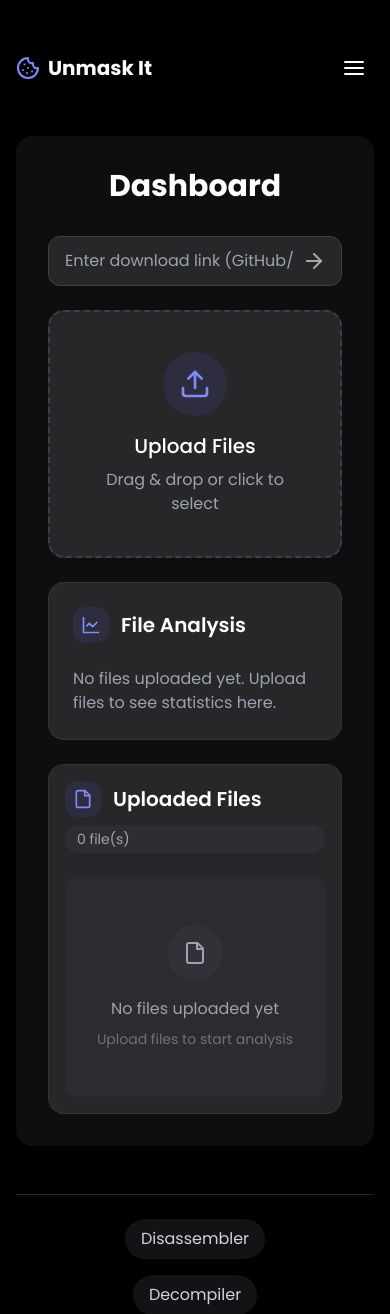
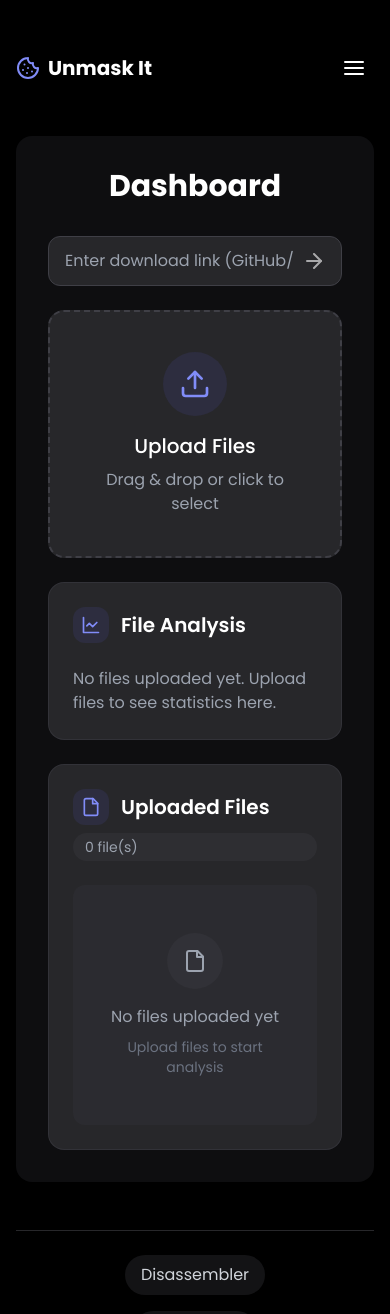
Before and after one commit to nffdev/unmask-it, a React (Vite) app in the folder Front/: page / in a window 390 px wide. Shown: the top 1314 px of the page. Built offline with nearby package versions, Linux system fonts and the light colour scheme.

Commit message:
feat(app): fixed responsive for desktop view

```diff
--- a/Front/src/components/uploaded-files.jsx
+++ b/Front/src/components/uploaded-files.jsx
@@ -72,7 +72,7 @@ export const UploadedFiles = forwardRef(function UploadedFiles(props, ref) {
   }));
 
   return (
-    <div className="bg-zinc-800 rounded-2xl p-4 sm:p-6 border border-zinc-700/50 w-full max-w-xl mx-auto">
+    <div className="bg-zinc-800 rounded-2xl p-6 border border-zinc-700/50">
       <div className="flex flex-col sm:flex-row sm:justify-between sm:items-center gap-2 mb-6">
         <div className="flex items-center">
           <div className="p-2 bg-indigo-500/10 rounded-xl text-indigo-400 mr-3">
```
